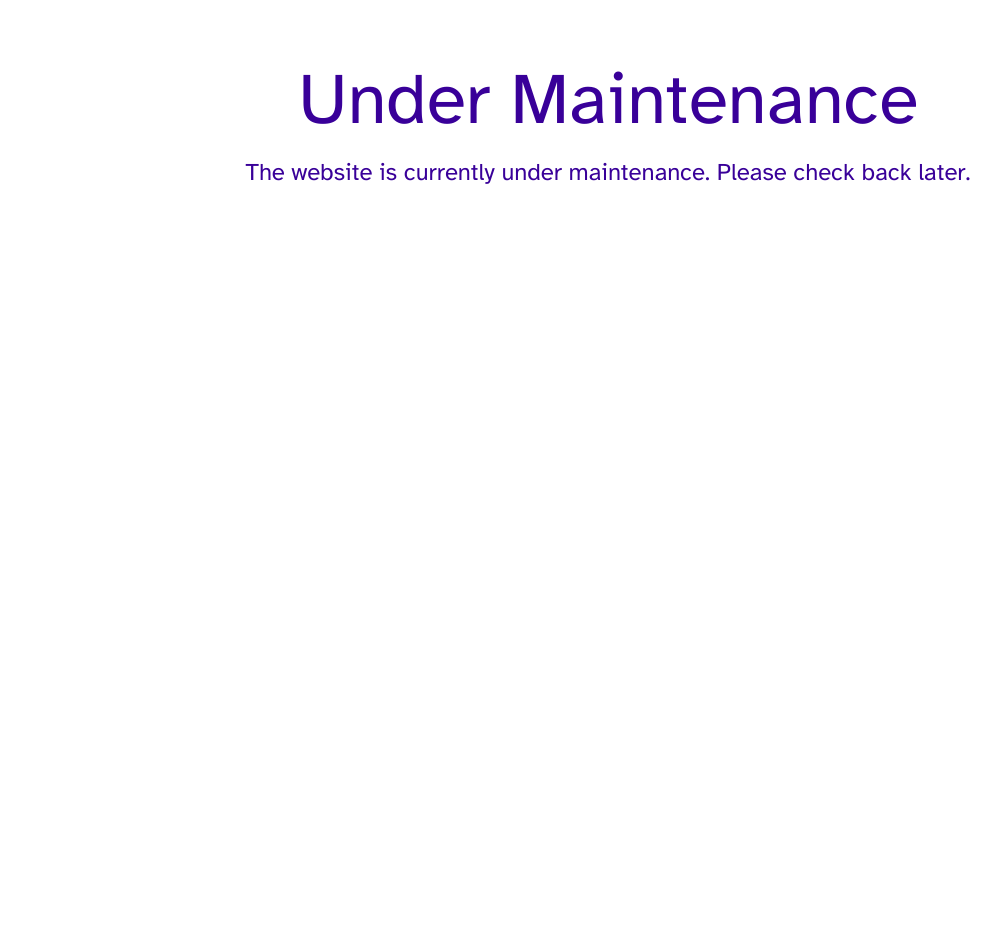
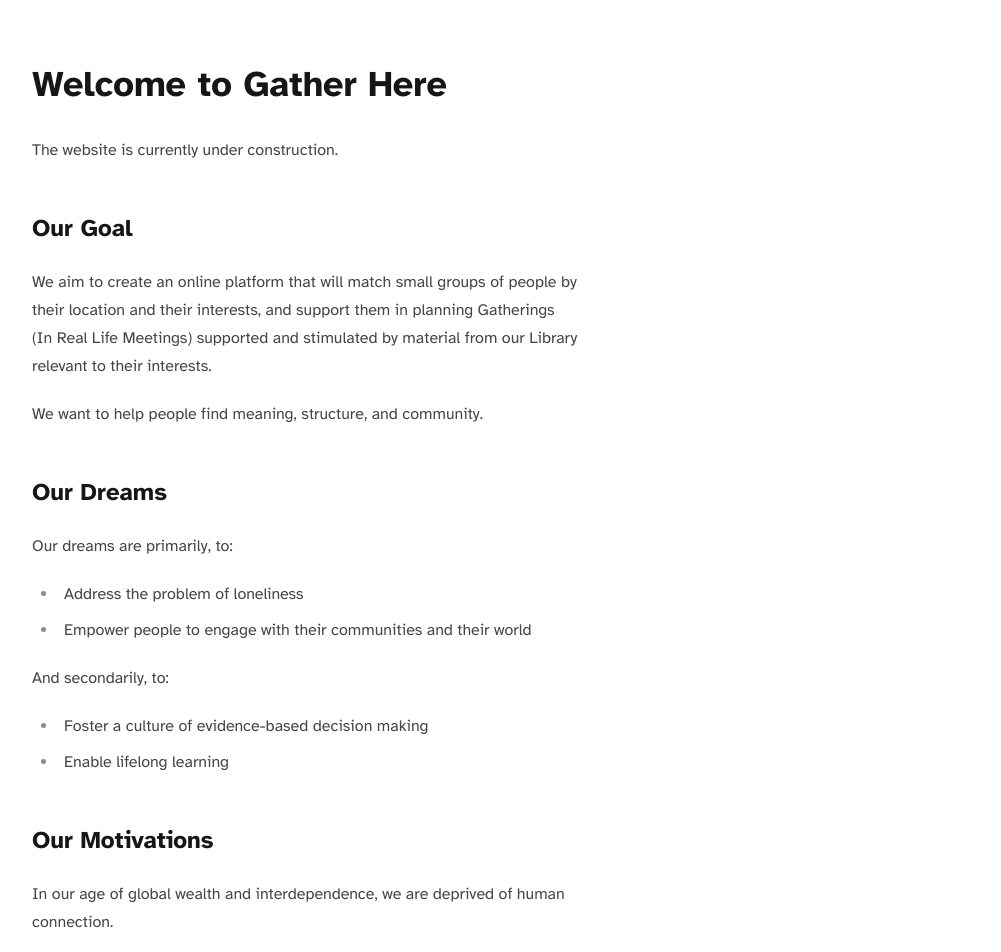
Before and after one commit to rlmead/gather-here, a Next.js app: page /maintenance in a window 1280 px wide. Shown: the top 952 px of the page, without its empty margins (32-1033 px from the left). Before the commit the page ends 800 px from the top, so only its background shows below. Built offline with nearby package versions, Linux system fonts and the light colour scheme.

Commit message:
Update maintenance page with new copy
As per Richard's email, I've updated the maintenance page
so that it contains more meaningful copy.

I've also imported the tailwind typography package so we can get nice
style for free by just using the `prose`class

```diff
--- a/package.json
+++ b/package.json
@@ -15,6 +15,7 @@
   "dependencies": {
     "@radix-ui/react-icons": "^1.3.0",
     "@supabase/supabase-js": "^2.39.1",
+    "@tailwindcss/typography": "^0.5.10",
     "@vercel/edge-config": "^0.4.1",
     "eslint-plugin-jsx-a11y": "^6.8.0",
     "next": "14.0.4",
--- a/src/app/maintenance/page.tsx
+++ b/src/app/maintenance/page.tsx
@@ -1,12 +1,71 @@
 export default function Page() {
   return (
-    <main className="mx-auto flex min-h-full flex-col items-center bg-secondary text-primary">
-      <div className="container flex flex-col items-center">
-        <h1 className="mt-16 text-7xl">Under Maintenance</h1>
-        <p className="p-5 text-center text-2xl">
-          The website is currently under maintenance. Please check back later.
-        </p>
-      </div>
-    </main>
+    <div className="prose p-8 md:p-12 lg:p-16">
+      <h1>Welcome to Gather Here</h1>
+      <p>The website is currently under construction.</p>
+      <h2>Our Goal</h2>
+      <p>
+        We aim to create an online platform that will match small groups of
+        people by their location and their interests, and support them in
+        planning Gatherings (In Real Life Meetings) supported and stimulated by
+        material from our Library relevant to their interests.
+      </p>
+      <p>We want to help people find meaning, structure, and community.</p>
+      <h2>Our Dreams</h2>
+      <p className="w-full">
+        Our dreams are primarily, to:
+        <ul>
+          <li>Address the problem of loneliness</li>
+          <li>
+            Empower people to engage with their communities and their world
+          </li>
+        </ul>
+        And secondarily, to:
+        <ul>
+          <li>Foster a culture of evidence-based decision making</li>
+          <li>Enable lifelong learning</li>
+        </ul>
+      </p>
+      <h2>Our Motivations</h2>
+      <p>
+        In our age of global wealth and interdependence, we are deprived of
+        human connection.
+      </p>
+      <p>
+        We describe our modern technology as something that connects us, when in
+        many ways it drives us apart. It overwhelms us with information that has
+        been unbound from context and nuance. It gives us many ways to
+        communicate quickly across great distances, driving us to spend less
+        time together physically. It wastes eons of our collective time by
+        distracting us with advertising, untruth, rage, fear, and bottomless
+        pits of content that makes us feel bad about ourselves.
+      </p>
+      <p>
+        We hope to harness the connecting power of internet platforms to enable
+        real-life, in-person human connection.
+      </p>
+      <p>
+        We are currently developing our platform exclusively with volunteers in
+        a number of countries. If you wish to get in contact please use the
+        email below:
+        <ul>
+          <li>
+            Contact -{" "}
+            <a
+              href="mailto:info@gather-here.net"
+              target="_blank"
+              rel="noopener noreferrer"
+            >
+              info@gather-here.net
+            </a>
+          </li>
+        </ul>
+      </p>
+      <hr />
+      <small className="pb-4">
+        Gather Here is a not for profit registered in the UK as a Community
+        Interest Company 793191
+      </small>
+    </div>
   );
 }
--- a/tailwind.config.ts
+++ b/tailwind.config.ts
@@ -47,6 +47,6 @@ const config: Config = {
       },
     ],
   },
-  plugins: [require("daisyui")],
+  plugins: [require("@tailwindcss/typography"), require("daisyui")],
 };
 export default config;
```
Also changed, not shown: 1 other file (tests, documents, lock files or other folders).
